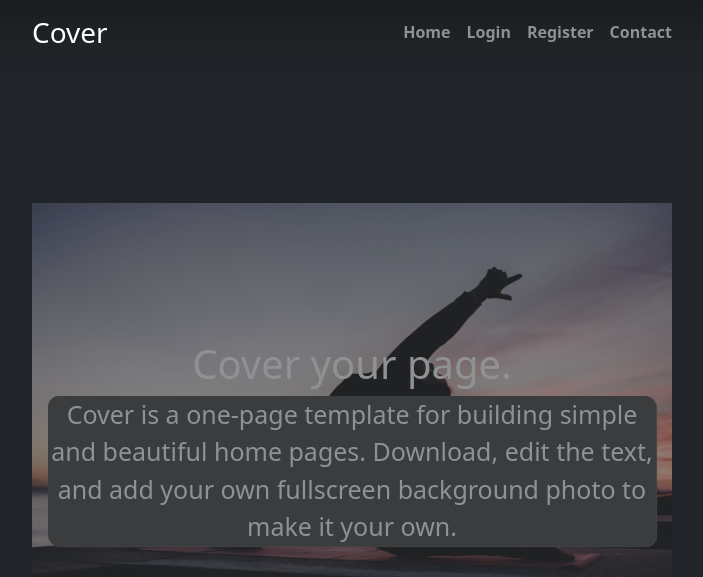
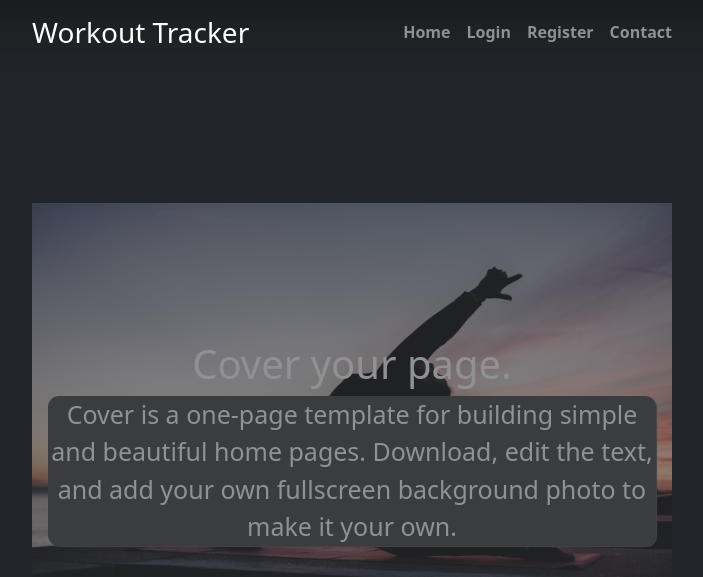
Before and after one commit to CalmaxBenard/workout-tracker, a Flask app: page / in a window 1280 px wide. Shown: the top 577 px of the page, without its empty margins (288-991 px from the left). Run offline with Flask 3, Linux system fonts and the light colour scheme; some libraries are stand-ins or nearby versions.

Commit message:
edit header texts

```diff
--- a/templates/header.html
+++ b/templates/header.html
@@ -6,7 +6,7 @@
     <meta name="description" content="">
     <meta name="author" content="Mark Otto, Jacob Thornton, and Bootstrap contributors">
     <meta name="generator" content="Hugo 0.84.0">
-    <title>Cover Template · Bootstrap v5.0</title>
+    <title>Calories Check</title>
 
     <link rel="canonical" href="https://getbootstrap.com/docs/5.0/examples/cover/">
 
@@ -29,7 +29,6 @@
     {{ bootstrap.load_css() }}
     <!-- Custom styles -->
     <link href="{{ url_for('static', filename='css/styles.css') }}" rel="stylesheet">
-    <link href="https://cdn.jsdelivr.net/npm/bootstrap@5.0.2/dist/css/bootstrap.min.css" rel="stylesheet" integrity="sha384-EVSTQN3/azprG1Anm3QDgpJLIm9Nao0Yz1ztcQTwFspd3yD65VohhpuuCOmLASjC" crossorigin="anonymous">
     <script src="https://cdn.jsdelivr.net/npm/bootstrap@5.0.2/dist/js/bootstrap.bundle.min.js" integrity="sha384-MrcW6ZMFYlzcLA8Nl+NtUVF0sA7MsXsP1UyJoMp4YLEuNSfAP+JcXn/tWtIaxVXM" crossorigin="anonymous"></script>
     {% endblock %}
   </head>
@@ -40,7 +39,7 @@
   <div class="cover-container d-flex w-100 h-100 p-3 mx-auto flex-column">
   <header class="mb-auto">
     <div>
-      <h3 class="float-md-start mb-0">Cover</h3>
+      <h3 class="float-md-start mb-0">Workout Tracker</h3>
       <nav class="nav nav-masthead justify-content-center float-md-end">
         <a class="nav-link active" aria-current="page" href="{{ url_for('home') }}">Home</a>
           {% if not current_user.is_authenticated: %}
```
